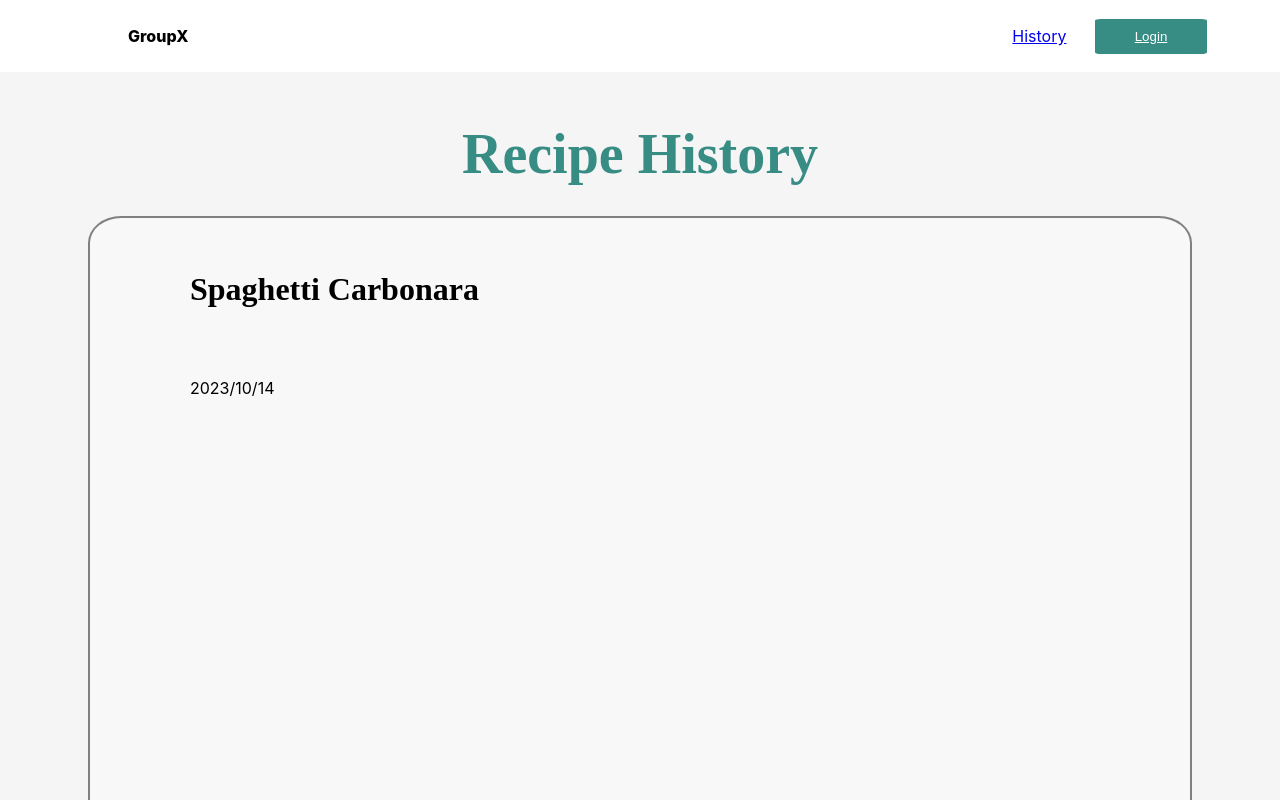
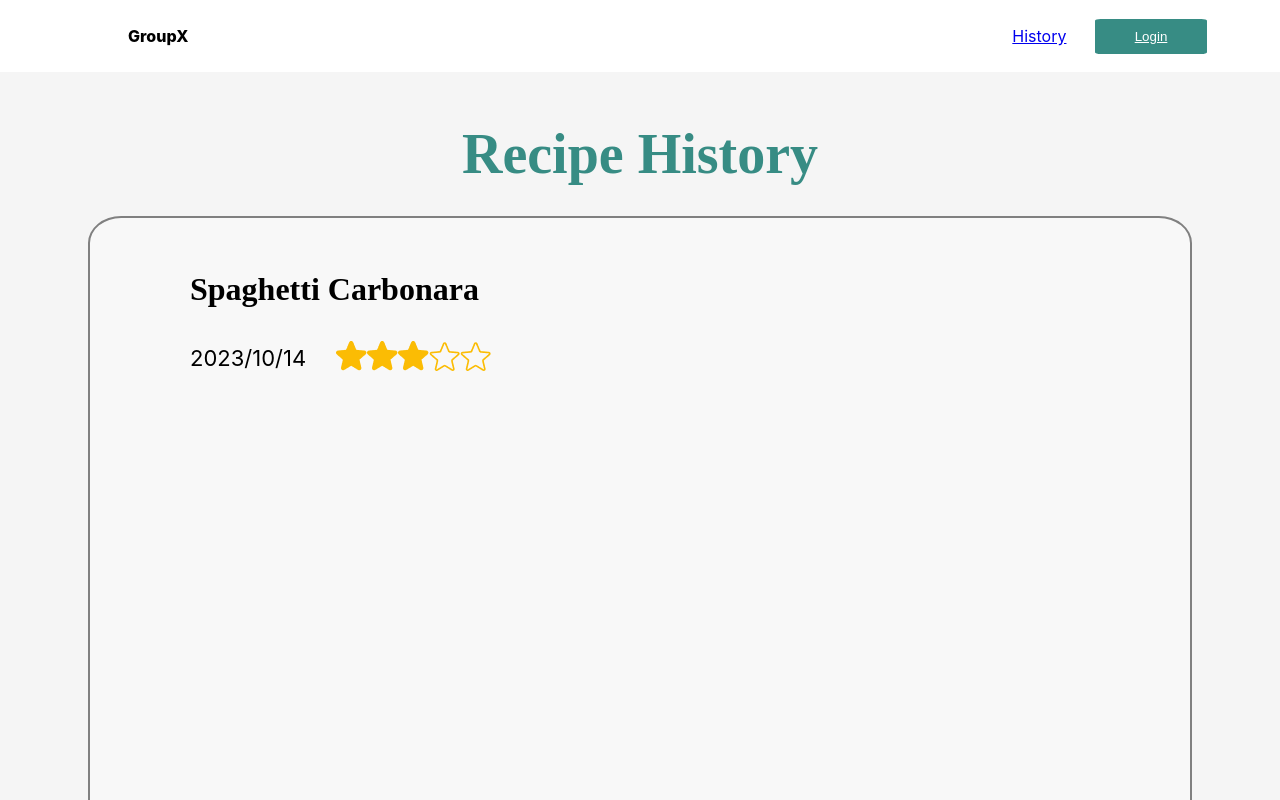
Before and after one commit to VT-SE-Fall2023/groupx-recipe-frontend, a React (Create React App) app: page /history in a window 1280 px wide. Shown: the top 800 px of the page. Built offline with nearby package versions, Linux system fonts and the light colour scheme.

Commit message:
complete rate section

```diff
--- a/src/HistoryPage.js
+++ b/src/HistoryPage.js
@@ -13,7 +13,11 @@ function HistoryPage() {
                     <div className='functions'>
                         <p className='menu-date'>2023/10/14</p>
                         <div className='menu-rate'>
-
+                            <img src={require('./img/fullstar-icon.png')} alt="Full Star Logo" />
+                            <img src={require('./img/fullstar-icon.png')} alt="Full Star Logo" />
+                            <img src={require('./img/fullstar-icon.png')} alt="Full Star Logo" />
+                            <img src={require('./img/emptystar-icon.png')} alt="Full Star Logo" />
+                            <img src={require('./img/emptystar-icon.png')} alt="Full Star Logo" />
                         </div>
                     </div>
                 </div>
--- a/src/css/HistoryPage.css
+++ b/src/css/HistoryPage.css
@@ -34,10 +34,17 @@
     font-size: 32px;
     font-weight: bold;
     font-family: 'Abhaya Libre', serif;
+    margin-bottom: 15px;
 }
 
 
 .functions {
     display: flex;
     flex-direction: row;
+    align-items: center;
+    gap: 30px;
 }
+
+.menu-date{
+    font-size: 22px;
+}
```
